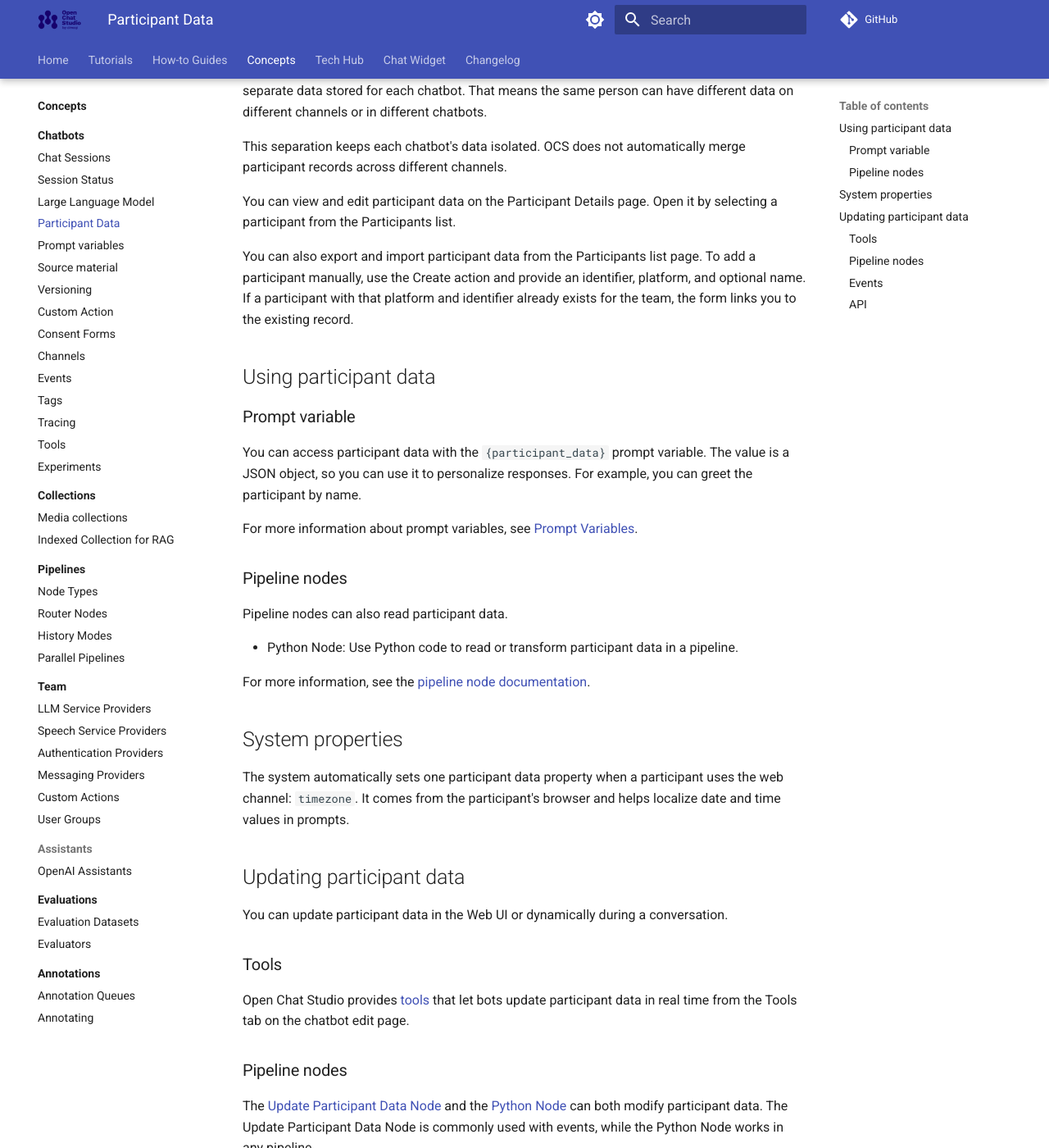
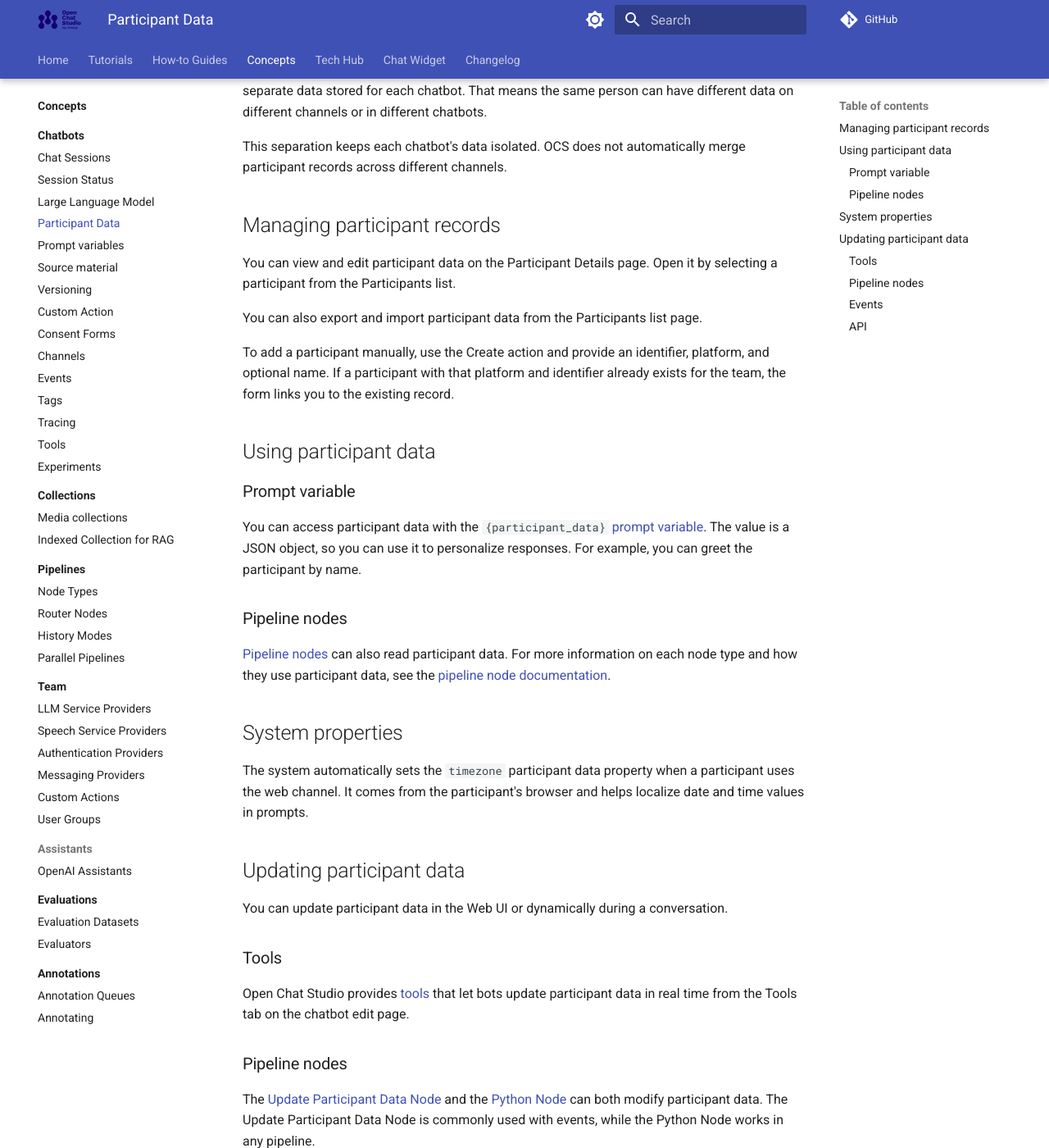
Before and after one commit to dimagi/open-chat-studio-docs, an MkDocs documentation site: the page built from docs/concepts/participant_data.md, in a window 1280 px wide and 1400 px high, scrolled down 222 px. Shown: the whole window at 82% size. Built offline with MkDocs 1.6.1 and Material for MkDocs 9.7.7, drawn with Linux system fonts in a browser that asks for light colours; a script that is not in the unit is left out; comment, search, counter and statistics services are not loaded; some of the changed text lies outside the part shown.

Commit message:
Simplified with more internal links

```diff
--- a/docs/concepts/participant_data.md
+++ b/docs/concepts/participant_data.md
@@ -6,29 +6,28 @@
 
 This separation keeps each chatbot's data isolated. OCS does not automatically merge participant records across different channels.
 
+## Managing participant records
+
 You can view and edit participant data on the Participant Details page. Open it by selecting a participant from the Participants list.
 
-You can also export and import participant data from the Participants list page. To add a participant manually, use the Create action and provide an identifier, platform, and optional name. If a participant with that platform and identifier already exists for the team, the form links you to the existing record.
+You can also export and import participant data from the Participants list page.
+
+To add a participant manually, use the Create action and provide an identifier, platform, and optional name. If a participant with that platform and identifier already exists for the team, the form links you to the existing record.
 
 ## Using participant data
 
 ### Prompt variable
 
-You can access participant data with the `{participant_data}` prompt variable. The value is a JSON object, so you can use it to personalize responses. For example, you can greet the participant by name.
-
-For more information about prompt variables, see [Prompt Variables](prompt_variables.md).
+You can access participant data with the `{participant_data}` [prompt variable](prompt_variables.md). The value is a JSON object, so you can use it to personalize responses. For example, you can greet the participant by name.
 
 ### Pipeline nodes
 
-Pipeline nodes can also read participant data.
-
-* Python Node: Use Python code to read or transform participant data in a pipeline.
-
-For more information, see the [pipeline node documentation](pipelines/nodes.md).
+[Pipeline nodes](../concepts/pipelines/index.md#node-types-for-complex-pipelines) can also read participant data.
+For more information on each node type and how they use participant data, see the [pipeline node documentation](pipelines/nodes.md).
 
 ## System properties
 
-The system automatically sets one participant data property when a participant uses the web channel: `timezone`. It comes from the participant's browser and helps localize date and time values in prompts.
+The system automatically sets the `timezone` participant data property when a participant uses the web channel. It comes from the participant's browser and helps localize date and time values in prompts.
 
 ## Updating participant data
 
@@ -41,8 +40,6 @@
 ### Pipeline nodes
 
 The [Update Participant Data Node](../concepts/pipelines/nodes.md#update-participant-data-node) and the [Python Node](../concepts/pipelines/nodes.md#python-node) can both modify participant data. The Update Participant Data Node is commonly used with events, while the Python Node works in any pipeline.
-
-For more information, see the [pipeline node documentation](pipelines/nodes.md).
 
 ### Events
 
```
Also changed, not shown: docs/concepts/pipelines/nodes.md (+1 -1 lines).
